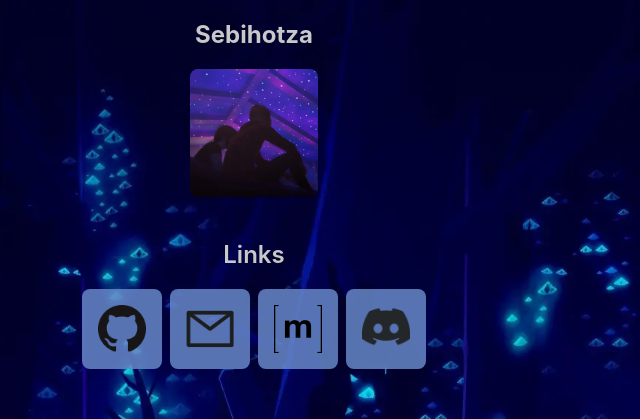
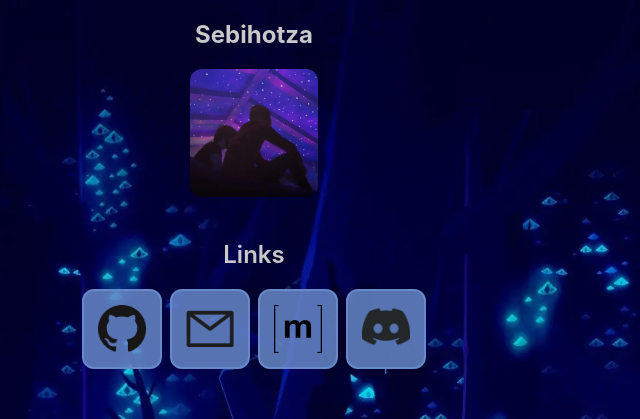
Before and after one commit to sebihotza/sebihotza.github.io, a plain HTML site: page index.html in a window 1280 px wide. Shown: the top 419 px of the page, 386-1026 px from the left. Drawn offline with Linux system fonts and the light colour scheme.

Commit message:
Increase border radius to 12px

```diff
--- a/stylesheets/main.css
+++ b/stylesheets/main.css
@@ -38,7 +38,7 @@ html {
 
 .title-container img {
     width: 128px;
-    border-radius: 8px;
+    border-radius: 12px;
 }
 
 .links-container {
@@ -63,8 +63,8 @@ html {
     background:rgba(103, 136, 199, 0.85);
     width: 80px;
     height: 80px;
-    border: none;
-    border-radius: 8px;
+    border: 2px solid rgb(103, 137, 199);
+    border-radius: 12px;
     cursor: pointer;
     display: flex;
     align-items: center;
```
